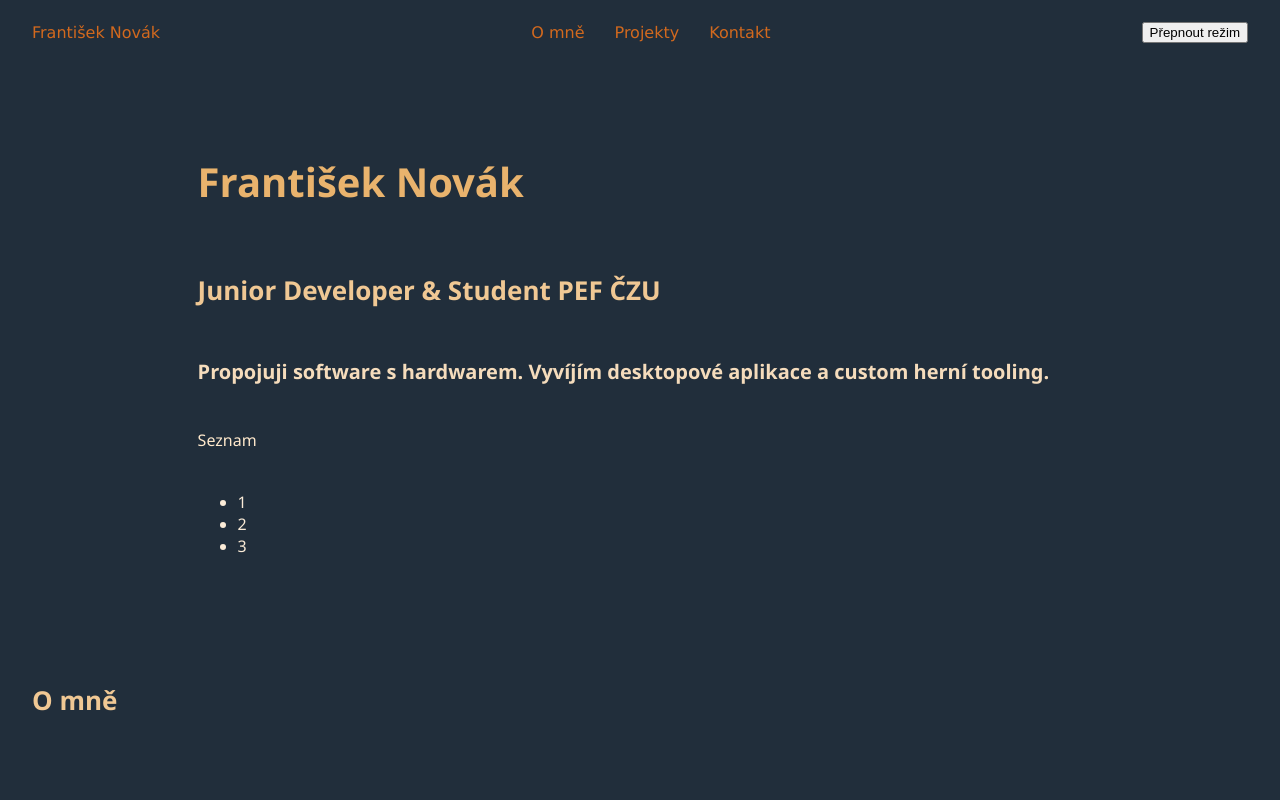
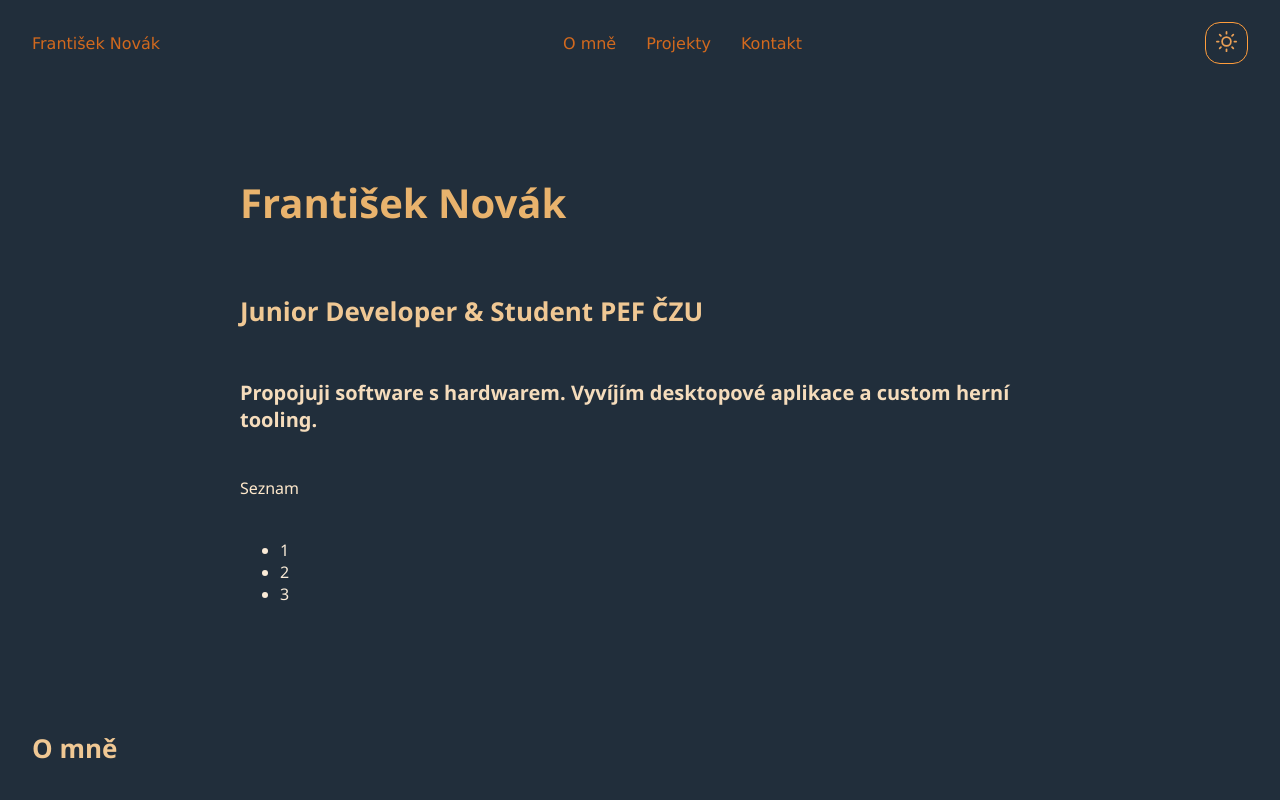
Before and after one commit to FudgeCZ/personal-web, a Next.js app: page / in a window 1280 px wide. Shown: the top 800 px of the page. Built offline with nearby package versions, Linux system fonts and the light colour scheme.

Commit message:
Přepínač témat, animace, ikony

```diff
--- a/app/components/Contact.tsx
+++ b/app/components/Contact.tsx
@@ -1,7 +1,11 @@
+import Reveal from "./Reveal";
+
 export default function Contact() {
   return (
     <section id="kontakt">
-      <h2>Kontakt</h2>
+      <Reveal>
+        <h2>Kontakt</h2>
+      </Reveal>
     </section>
   );
 }
--- a/app/components/ThemeSwitcher.tsx
+++ b/app/components/ThemeSwitcher.tsx
@@ -1,6 +1,48 @@
 "use client";
 
 import { useState, useEffect } from "react";
+
+function Slunce({ className }: { className?: string }) {
+  return (
+    <svg
+      className={className}
+      width="21"
+      height="21"
+      viewBox="0 0 24 24"
+      fill="none"
+      stroke="currentColor"
+      strokeWidth="2"
+      strokeLinecap="round"
+    >
+      <circle cx="12" cy="12" r="5" />
+      <line x1="12" y1="1" x2="12" y2="3" />
+      <line x1="12" y1="21" x2="12" y2="23" />
+      <line x1="4.22" y1="4.22" x2="5.64" y2="5.64" />
+      <line x1="18.36" y1="18.36" x2="19.78" y2="19.78" />
+      <line x1="1" y1="12" x2="3" y2="12" />
+      <line x1="21" y1="12" x2="23" y2="12" />
+      <line x1="4.22" y1="19.78" x2="5.64" y2="18.36" />
+      <line x1="18.36" y1="5.64" x2="19.78" y2="4.22" />
+    </svg>
+  );
+}
+
+function Mesic({ className }: { className?: string }) {
+  return (
+    <svg
+      className={className}
+      width="21"
+      height="24"
+      viewBox="0 0 24 24"
+      fill="none"
+      stroke="currentColor"
+      strokeWidth="2"
+      strokeLinecap="round"
+    >
+      <path d="M21 12.79A9 9 0 1 1 11.21 3 7 7 0 0 0 21 12.79z" />
+    </svg>
+  );
+}
 
 export default function ThemeSwitcher() {
   const [tema, setTema] = useState(() => {
@@ -8,18 +50,24 @@ export default function ThemeSwitcher() {
     return localStorage.getItem("tema") === "light" ? "light" : "dark";
   });
 
-  function prepni() {
-    const noveTema = tema === "light" ? "dark" : "light";
-    setTema(noveTema);
-
-    if (noveTema === "light") {
+  useEffect(() => {
+    if (tema === "light") {
       document.documentElement.dataset.theme = "light";
     } else {
       document.documentElement.removeAttribute("data-theme");
     }
+  }, [tema]); // spustí se po načtení A při každé změně tématu
 
+  function prepni() {
+    const noveTema = tema === "light" ? "dark" : "light";
+    setTema(noveTema);
     localStorage.setItem("tema", noveTema);
   }
 
-  return <button onClick={prepni}>Přepnout režim</button>;
+  return (
+    <button onClick={prepni} aria-label="Přepnout světlý/tmavý režim">
+      <Slunce className="ikona-slunce" />
+      <Mesic className="ikona-mesic" />
+    </button>
+  );
 }
--- a/app/layout.tsx
+++ b/app/layout.tsx
@@ -15,16 +15,21 @@ const geistMono = Geist_Mono({
 
 export const metadata: Metadata = {
   title: "František Novák",
-  description: "Osobní stránka - František Novák. Propojuji software s hardwarem.",
+  description:
+    "Osobní stránka - František Novák. Propojuji software s hardwarem.",
 };
 
 export default function RootLayout({ children }: LayoutProps<"/">) {
   return (
-    <html lang="cs" className={`${geistSans.variable} ${geistMono.variable}`}>
+    <html lang="cs" suppressHydrationWarning className={`${geistSans.variable} ${geistMono.variable}`}>
+      <head>
+        <script dangerouslySetInnerHTML={{
+          __html: `(function(){try{var t=localStorage.getItem("tema");if(t==="light"){document.documentElement.dataset.theme="light";}}catch(e){}})();`,
+        }}/>
+      </head>
       <body>
         <Header jmeno="František Novák" />
         {children}
-
       </body>
     </html>
   );
--- a/app/projekt/page.tsx
+++ b/app/projekt/page.tsx
@@ -1,4 +1,5 @@
 import Link from "next/link";
+import type { Metadata } from "next";
 
 export default function Home() {
   return (
--- a/app/style.css
+++ b/app/style.css
@@ -96,20 +96,20 @@ nav {
   display: flex;
   flex-direction: column;
   gap: 8px;
-  max-width: 70%;
+  max-width: 800px;
   margin: 40px auto;
 }
 
-.logo{
+.logo {
   transition: color 0.3s;
 }
-.logo:hover{
+.logo:hover {
   color: rgb(236, 215, 183);
 }
 @keyframes nabeh {
   from {
-    opacity: 0;          /* neviditelný */
-    translate: -30px -10px;   /* posunutý dolů (translate = samostatná vlastnost posunu) */
+    opacity: 0; /* neviditelný */
+    translate: -30px -10px; /* posunutý dolů (translate = samostatná vlastnost posunu) */
   }
   to {
     opacity: 1;
@@ -135,9 +135,53 @@ nav {
 .reveal {
   opacity: 0;
   translate: -20px 10px;
-  transition: opacity 0.6s, translate 0.8s;
+  transition:
+    opacity 0.6s,
+    translate 0.8s;
 }
 .reveal.viditelna {
   opacity: 1;
   translate: 0 0;
 }
+header button {
+  padding: 8px 10px;
+  border-radius: 15px;
+  border: 1px solid rgb(255, 157, 59);
+  background-color: transparent;
+  color: rgb(235, 160, 86);
+  cursor: pointer; /* ať je zřejmé, že je klikací */
+  transition:
+    background-color 0.3s,
+    color 0.3s; /* tohle už znáš z kroku 14 */
+}
+
+header button:hover {
+  background-color: rgb(238, 173, 106);
+  color: rgb(33, 46, 59); /* převrácené barvy = klasický hover efekt */
+  border: 1px solid rgb(241, 142, 42);
+}
+
+body,
+h1,
+h2,
+h3,
+.podtitul,
+.seznam,
+header,
+nav a,
+.karta,
+header button {
+  transition:
+    background-color 0.4s,
+    color 0.4s,
+    border-color 0.4s;
+}
+.ikona-mesic {
+  display: none;
+}
+[data-theme="light"] .ikona-mesic {
+  display: block;
+}
+[data-theme="light"] .ikona-slunce {
+  display: none;
+}
```
